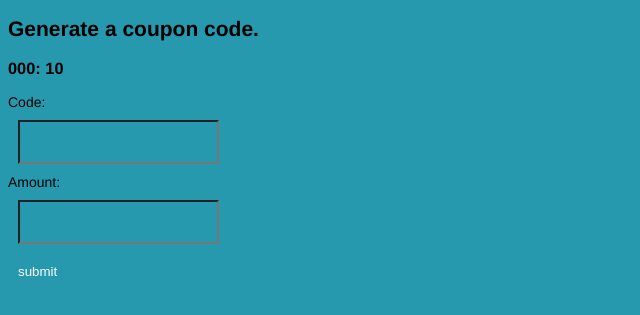
After one commit to elaineo/lemmiwink, a Python web app: template templates/admin/coupongen.html in a window 1280 px wide. The commit adds this page. Shown: the top 315 px of the page, without its empty margins (0-640 px from the left). Run offline with Jinja, Linux system fonts and the light colour scheme; the template is opened without the code that fills it: most values are stand-ins (such as "Sample title", 1, 10 or a date in 2020).

Commit message:
share code

```diff
--- a/main.py
+++ b/main.py
@@ -19,6 +19,7 @@ from Handlers.Delivery import DeliveryHandler
 #Admin
 from Utils.Admin import AdminHandler
 from Utils.Populate import PopulateHandler
+from Handlers.Money.Promo import PromoPage
 
 sys.path.append('/Pages')
 
@@ -43,6 +44,7 @@ app = webapp2.WSGIApplication([('/', HomePage),
    webapp2.Route('/imgdown/<resource>', handler=ImageDownloadHandler),
    webapp2.Route('/imgserv/<action>/<resource>', handler=ImageServeHandler),
    # Admin stuff
+   webapp2.Route('/p/<action>', PromoPage),
    webapp2.Route('/admin/<action>/<key>', AdminHandler),
    webapp2.Route('/pop/<action>', PopulateHandler),
 	webapp2.Route('/m/<action>', MobilePage)],
--- /dev/null
+++ b/templates/admin/coupongen.html
@@ -0,0 +1,21 @@
+{% extends "base/splash.html" %}
+
+{% block content %}
+<h2>Generate a coupon code.</h2>
+<h3>{{last_code}}: {{last_amount}}</h3>
+ <form enctype="multipart/form-data" method="post" class="form-horizontal">
+    <div class="control-group">
+        <label class="control-label" >Code: </label>
+        <div class="controls">
+          <input type="text" name="code">
+        </div>
+    </div>
+    <div class="control-group">
+        <label class="control-label" >Amount: </label>
+        <div class="controls">
+          <input type="number" name="amount">
+        </div>
+    </div>
+	<button type="submit" class="btn">submit</button>
+</form>
+{% endblock %}
--- a/templates/base/web.html
+++ b/templates/base/web.html
@@ -287,7 +287,7 @@ Thank you for signing up! We will be in touch shortly.
 </div>
 <div class="sixteen columns">
 <div class="center" id="footer-text">
-<div class="p"><div data-component="text" data-name="copyright" data-text-type="body" class="text-component"><div class="content content2" data-bind="visible: !(copyright.isState(&#39;editor&#39;) || !copyright.hasContent()), htmlValue: copyright.value, style: (window.edit_page.data.bodyFont() != &#39;&#39;) ? {fontFamily: window.edit_page.data.bodyFont } : {fontFamily: &#39;inherit&#39; }" style="font-family: inherit; "><div>Copyright 2014</div></div></div></div>
+<div class="p"><div data-component="text" data-name="copyright" data-text-type="body" class="text-component"><div class="content content2" data-bind="visible: !(copyright.isState(&#39;editor&#39;) || !copyright.hasContent()), htmlValue: copyright.value, style: (window.edit_page.data.bodyFont() != &#39;&#39;) ? {fontFamily: window.edit_page.data.bodyFont } : {fontFamily: &#39;inherit&#39; }" style="font-family: inherit; "><div>Copyright 2014 Lemmiwink</div></div></div></div>
 </div>
 </div>
 </div>
```
Also changed, not shown: Handlers/Money/Promo.py (added, +24 -0 lines), Handlers/Money/__init__.py (added).
